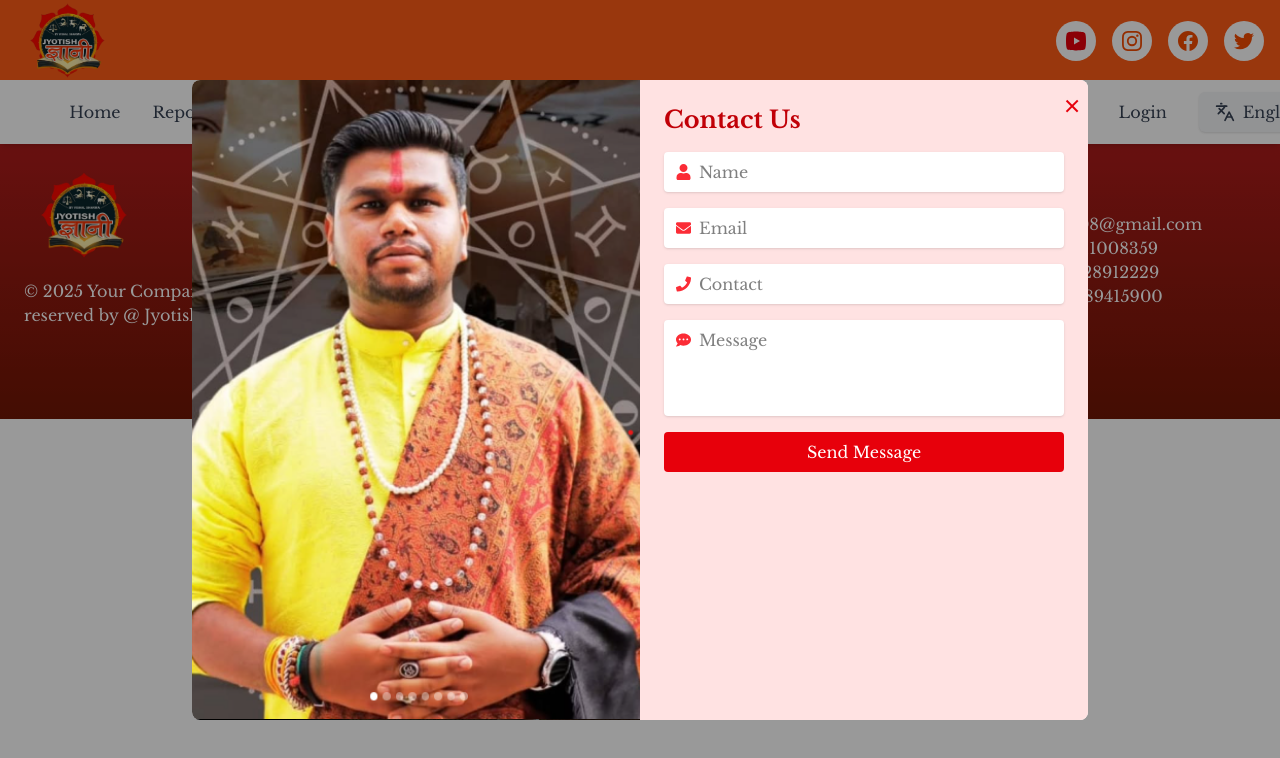
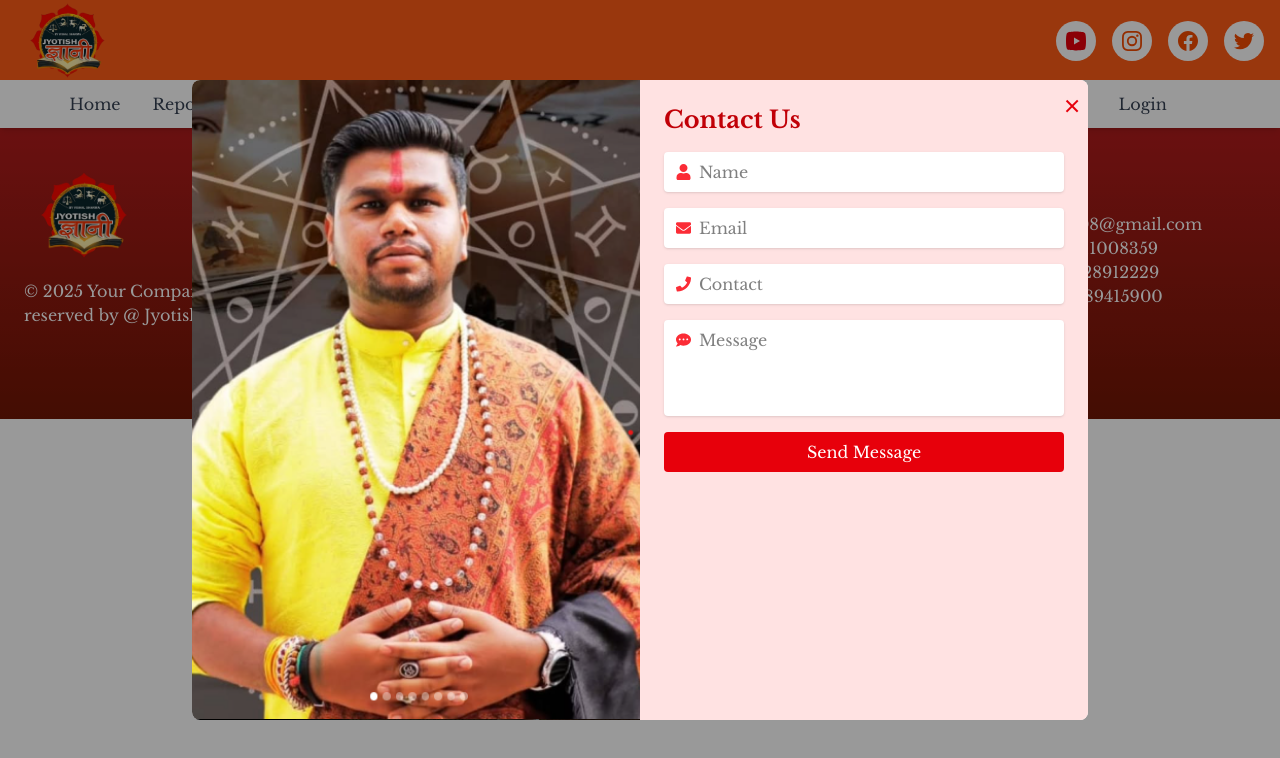
Before and after one commit to rishimaheshwari123/astrotallk, a React (Vite) app in the folder client/: page /weekly in a window 1280 px wide. Shown: the top 758 px of the page. Built offline with nearby package versions, Linux system fonts and the light colour scheme.

Commit message:
remove double selector

```diff
--- a/client/src/components/common/Navbar.jsx
+++ b/client/src/components/common/Navbar.jsx
@@ -155,9 +155,7 @@ const Navbar = () => {
             )}
 
             {/* Language Selector */}
-            <li>
-              <LanguageSelector />
-            </li>
+
           </ul>
 
           <div className="lg:hidden flex items-center">
```
